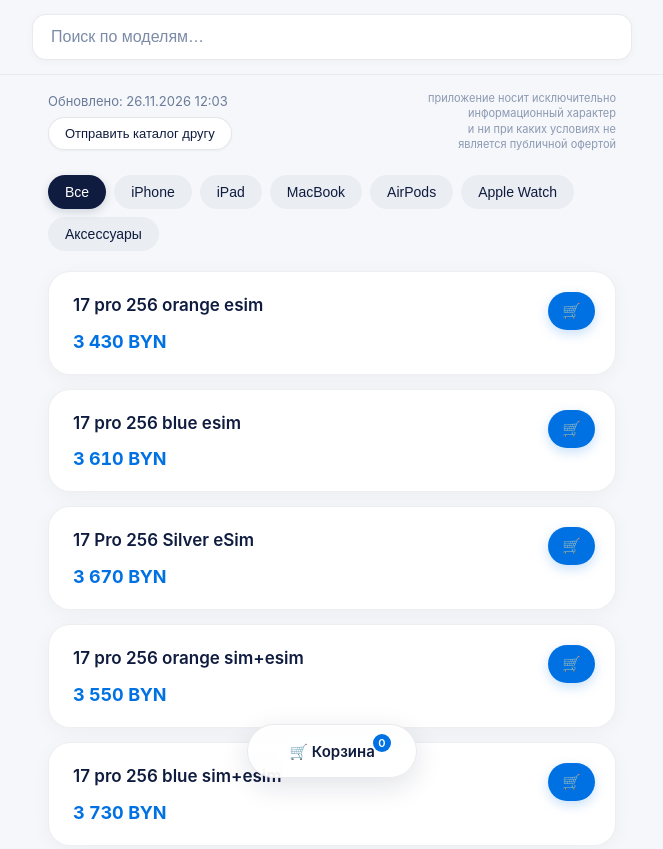
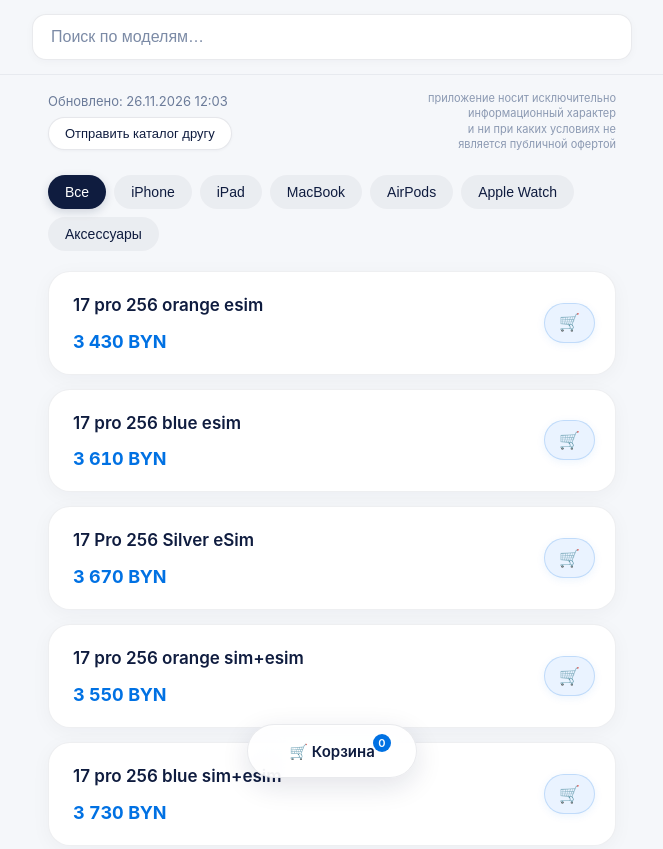
Before and after one commit to nlitvinovich/applit_prod, a plain HTML site: page index.html in a window 1280 px wide. Shown: the top 849 px of the page, without its empty margins (308-971 px from the left). Drawn offline with Linux system fonts and the light colour scheme.

Commit message:
Update style.css

```diff
--- a/style.css
+++ b/style.css
@@ -179,45 +179,43 @@ body {
   color: #4b5e80;
 }
 
-/* Кнопка корзины — лёгкая синяя таблетка */
+/* Кнопка корзины — светлая пастельно-голубая таблетка */
 .add-to-cart {
   position: absolute;
   right: 20px;
-  top: 20px;
-  min-width: 42px;
-  height: 38px;
+  top: 50%;
+  transform: translateY(-50%);
+  min-width: 46px;
+  height: 40px;
   padding: 0 14px;
-  font-size: 15px;
-  font-weight: 500;
-  background: #0071e3;
-  color: #ffffff;
-  border: none;
+  font-size: 17px;
+  background: #eaf3ff;
+  color: #0071e3;
+  border: 1px solid rgba(0, 113, 227, 0.18);
   border-radius: 999px;
   display: inline-flex;
   align-items: center;
   justify-content: center;
   cursor: pointer;
-  box-shadow: 0 4px 12px rgba(0, 113, 227, 0.22);
-  transition: background 0.2s ease, transform 0.15s ease, box-shadow 0.2s ease;
+  box-shadow: 0 2px 8px rgba(0, 113, 227, 0.08);
+  transition: background 0.2s ease, transform 0.15s ease, border-color 0.2s ease;
 }
 
 .add-to-cart:hover {
-  background: #005bb5;
-  box-shadow: 0 6px 16px rgba(0, 113, 227, 0.3);
+  background: #dcebff;
+  border-color: rgba(0, 113, 227, 0.35);
 }
 
 .add-to-cart:active {
-  transform: scale(0.93);
+  transform: translateY(-50%) scale(0.93);
 }
 
 @media (hover: none) {
   .add-to-cart:hover {
-    background: #0071e3;
-    box-shadow: 0 4px 12px rgba(0, 113, 227, 0.22);
+    background: #eaf3ff;
+    border-color: rgba(0, 113, 227, 0.18);
   }
 }
-
-
 /* Цена — ярко-синий акцент */
 .card-price {
   font-size: 18px;
```
